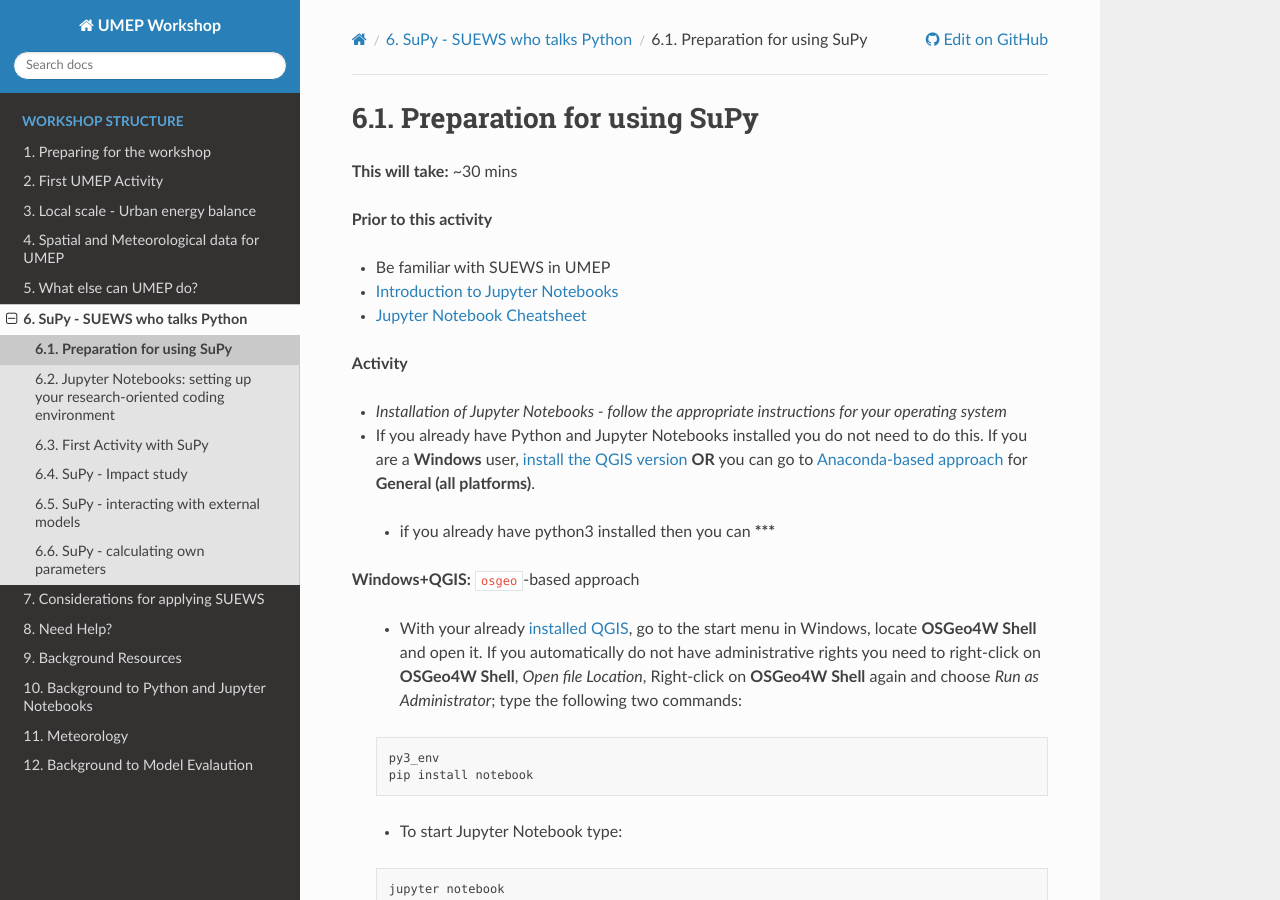
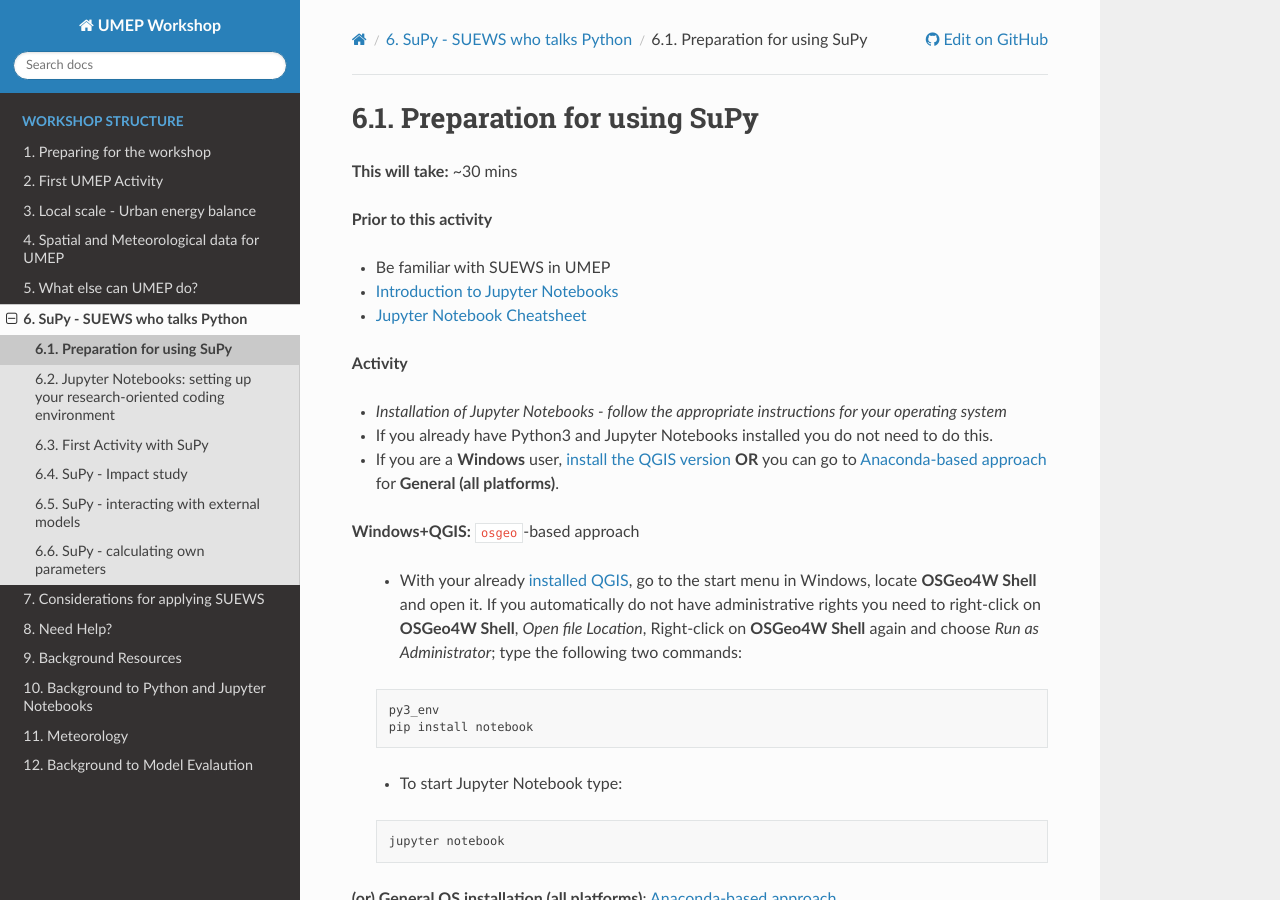
Before and after one commit to Urban-Meteorology-Reading/UMEP-Workshop, a Sphinx documentation site: the page built from source/SUPY/SuPy1.rst, in a window 1280 px wide and 900 px high. Built offline with Sphinx 7.4.7 and the Read the Docs theme 2.0.0, drawn with Linux system fonts in a browser that asks for light colours.

Commit message:
Update SuPy1.rst

```diff
--- a/source/SUPY/SuPy1.rst
+++ b/source/SUPY/SuPy1.rst
@@ -17,9 +17,9 @@ Preparation for using SuPy
 **Activity**
 
 - *Installation of Jupyter Notebooks - follow the appropriate instructions for your operating system*
-- If you already have Python and Jupyter Notebooks installed you do not need to do this. If you are a **Windows** user, `install the QGIS version <jpt_win>` **OR** you can go to `Anaconda-based approach <jpt_gen>` for **General (all platforms)**.
+- If you already have Python3 and Jupyter Notebooks installed you do not need to do this.
+- If you are a **Windows** user, `install the QGIS version <jpt_win>` **OR** you can go to `Anaconda-based approach <jpt_gen>` for **General (all platforms)**.
 
- - if you already have python3 installed then you can *******
 
 .. _jpt_win:
 
```
